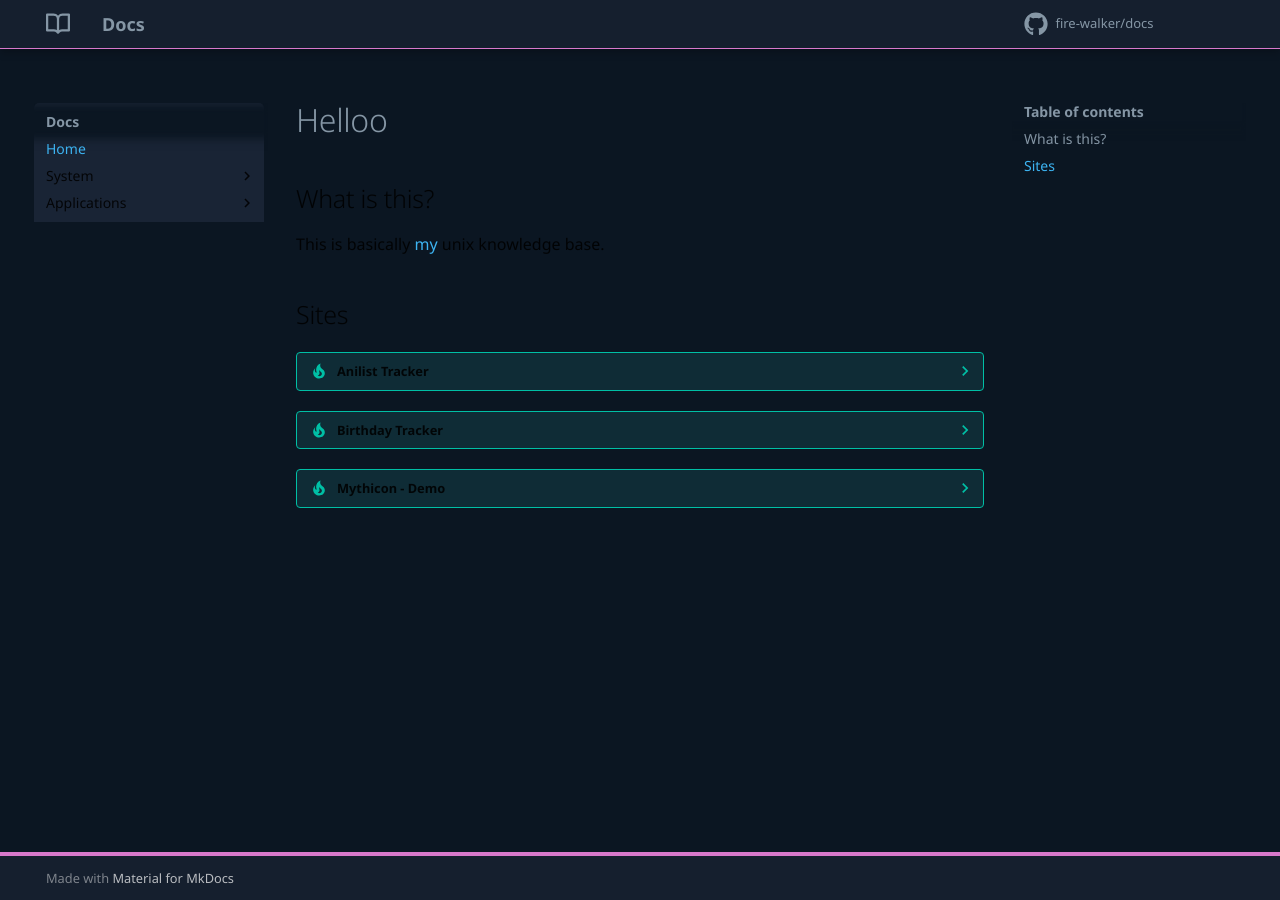
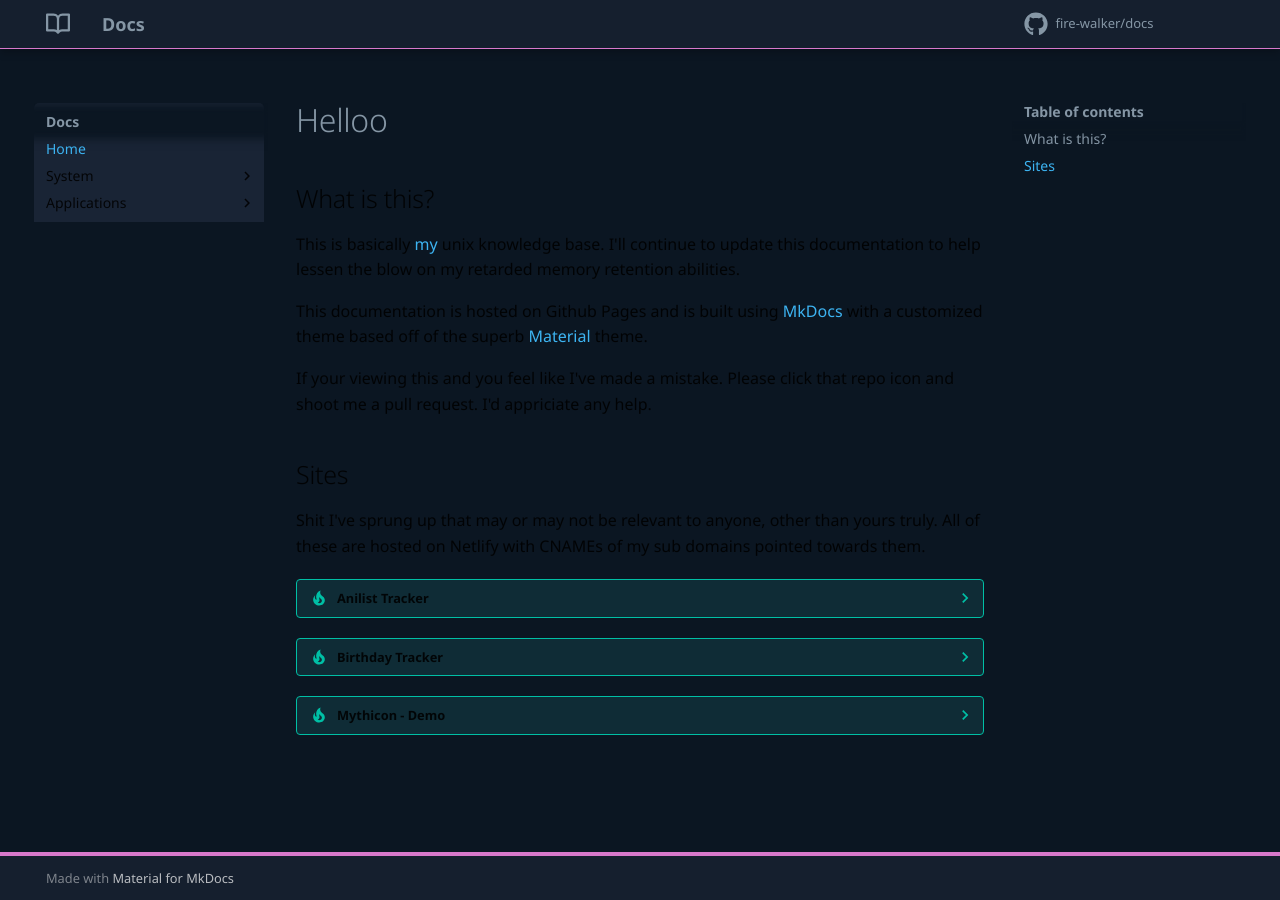
Before and after one commit to fire-walker/docs, an MkDocs documentation site: the page built from docs/index.md, in a window 1280 px wide. Built offline with MkDocs 1.6.1 and Material for MkDocs 9.7.7, drawn with Linux system fonts in a browser that asks for light colours; comment, search, counter and statistics services are not loaded.

Commit message:
home page updates

```diff
--- a/docs/index.md
+++ b/docs/index.md
@@ -2,23 +2,37 @@
 
 ## What is this?
 
-This is basically [my](https://github.com/fire-walker) unix knowledge base.
+This is basically [my](https://github.com/fire-walker) unix knowledge base. I'll continue to update this documentation to help lessen the blow on my retarded memory retention abilities.
+
+This documentation is hosted on Github Pages and is built using [MkDocs](https://github.com/mkdocs/mkdocs) with a customized theme based off of the superb [Material](https://github.com/squidfunk/mkdocs-material) theme.
+
+If your viewing this and you feel like I've made a mistake. Please click that repo icon and shoot me a pull request. I'd appriciate any help.
+
 
 ## Sites
 
+Shit I've sprung up that may or may not be relevant to anyone, other than yours truly. All of these are hosted on Netlify with CNAMEs of my sub domains pointed towards them.
+
+
 ??? tip "Anilist Tracker"
+    This was the result of me trying to put my love for anime together with my enthusiasm with API based site architectures. Anilist, a site I'm a very big fan of. From it's designs to their wonderful color scheme. Which in essence is what inspired this docs' color scheme as well. So basically, the team behind Anilist made a pretty wonderful GQL based API to access their site data. And me, wanting to try my hand with some AJAX using JS, using that opportunity to make this. It's simply a stripped down anime viewer.
+
     Visit it [here](https://anime.thelonelylands.com)
 
     Find the code [here](https://github.com/fire-walker/anime-tracker)
 
 
 ??? tip "Birthday Tracker"
+    When it comes to remembering birthdays, I suck at it. So, I first made a discord bot. It worked fine up until I had to give up my server. Then as a replacement I made this site. It's got no backend so, all the data is saved right in a nice AES encrypted package within the site's root directory. Even then, without a rightful backend notifications are impossible. Which is why my next big project, an android app made using Kotlin, should probably be _the_ solution for this dilemma.
+
     Visit it [here](https://bday.thelonelylands.com)
 
     Find the code [here](https://github.com/fire-walker/birthday-tracker)
 
 
 ??? tip "Mythicon - Demo"
+    Made this for a competition a while back. Even though I wasn't able to grab a position within the top three with this. I'm still proud of the design.
+
     Visit it [here](https://project.thelonelylands.com)
 
     Find the code [here](https://github.com/fire-walker/mythicon-challenge)
```
